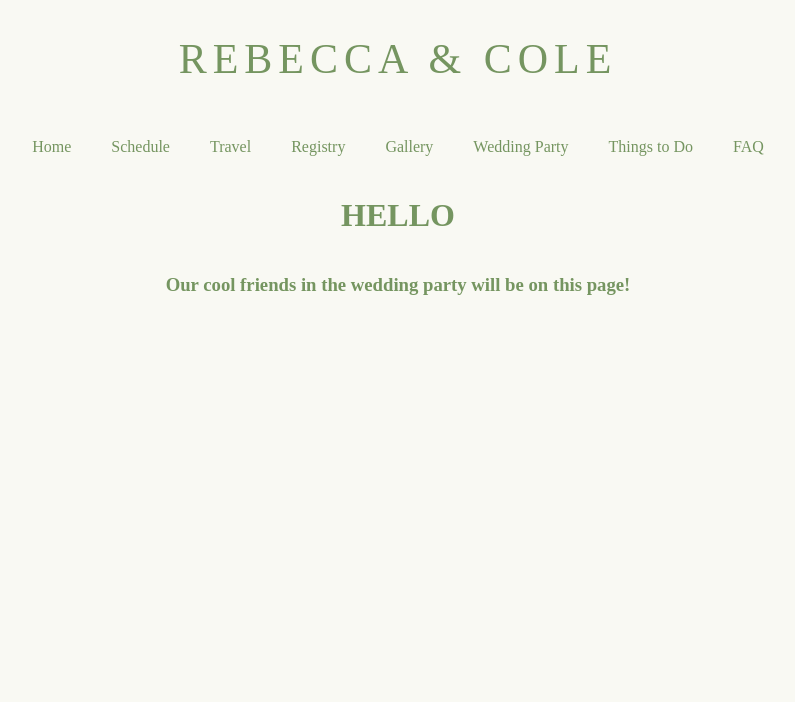
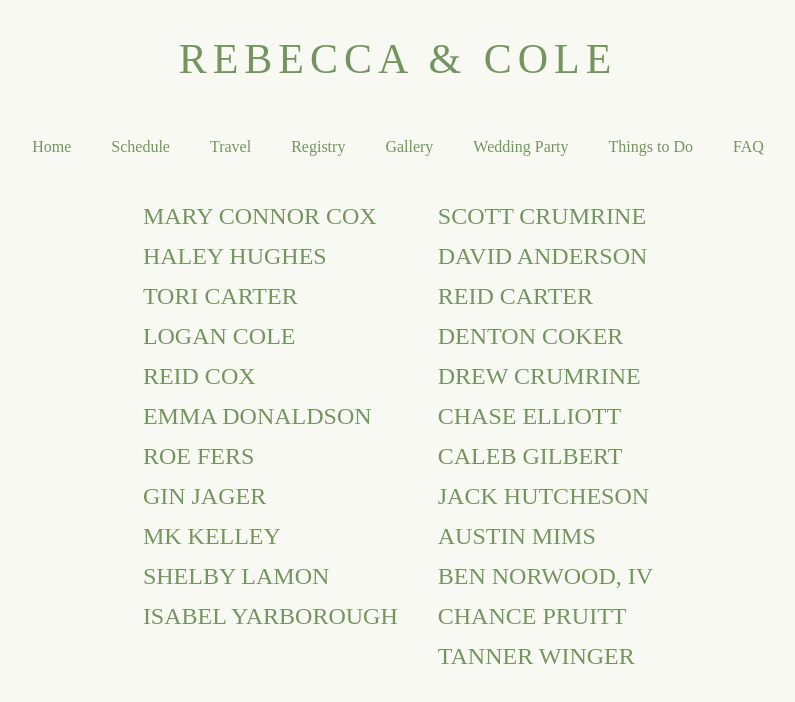
Before and after one commit to colecrum26/wedding, a React (Create React App) app in the folder wedding-website/: page /wedding-party in a window 1280 px wide. Shown: the top 702 px of the page, without its empty margins (242-1037 px from the left). Built offline with nearby package versions, Linux system fonts and the light colour scheme.

Commit message:
more updates to various pages

```diff
--- a/wedding-website/src/App.css
+++ b/wedding-website/src/App.css
@@ -77,10 +77,23 @@ a:hover {
   font-weight: bold;
 }
 
+ul {
+  margin: 0;
+  padding: 0;
+}
+li {
+  list-style: none;
+}
+
 .content-wrapper {
-  /* background-color: #fffeec; */
   width: 100%;
   margin-bottom: 40px;
+}
+.content-wrapper.wp {
+  display: flex;
+  flex-direction: row;
+  justify-content: center;
+  align-items: flex-start;
 }
 
 .general-info {
@@ -104,3 +117,12 @@ a:hover {
   text-decoration: underline;
   font-size: 24px;
 }
+
+.bp-list {
+  margin: 10px;
+  padding: 10px;
+  line-height: 2.5rem;
+}
+.bp-item {
+  font-size: 24px;
+}
--- a/wedding-website/src/pages/wparty.jsx
+++ b/wedding-website/src/pages/wparty.jsx
@@ -1,11 +1,42 @@
 import Header from "../components/header";
 
 export default function WeddingParty() {
-    return (
-        <div>
-            <Header />
-            <h1>HELLO</h1>
-            <h3>Our cool friends in the wedding party will be on this page!</h3>
+  return (
+    <div className="page-container">
+      <Header />
+      <div className="content-wrapper wp">
+        <div className="bp-list">
+          <ul className="maids">
+            <li className="bp-item">MARY CONNOR COX</li>
+            <li className="bp-item">HALEY HUGHES</li>
+            <li className="bp-item">TORI CARTER</li>
+            <li className="bp-item">LOGAN COLE</li>
+            <li className="bp-item">REID COX</li>
+            <li className="bp-item">EMMA DONALDSON</li>
+            <li className="bp-item">ROE FERS</li>
+            <li className="bp-item">GIN JAGER</li>
+            <li className="bp-item">MK KELLEY</li>
+            <li className="bp-item">SHELBY LAMON</li>
+            <li className="bp-item">ISABEL YARBOROUGH</li>
+          </ul>
         </div>
-    );
+        <div className="bp-list">
+          <ul className="men">
+            <li className="bp-item">SCOTT CRUMRINE</li>
+            <li className="bp-item">DAVID ANDERSON</li>
+            <li className="bp-item">REID CARTER</li>
+            <li className="bp-item">DENTON COKER</li>
+            <li className="bp-item">DREW CRUMRINE</li>
+            <li className="bp-item">CHASE ELLIOTT</li>
+            <li className="bp-item">CALEB GILBERT</li>
+            <li className="bp-item">JACK HUTCHESON</li>
+            <li className="bp-item">AUSTIN MIMS</li>
+            <li className="bp-item">BEN NORWOOD, IV</li>
+            <li className="bp-item">CHANCE PRUITT</li>
+            <li className="bp-item">TANNER WINGER</li>
+          </ul>
+        </div>
+      </div>
+    </div>
+  );
 }
```
